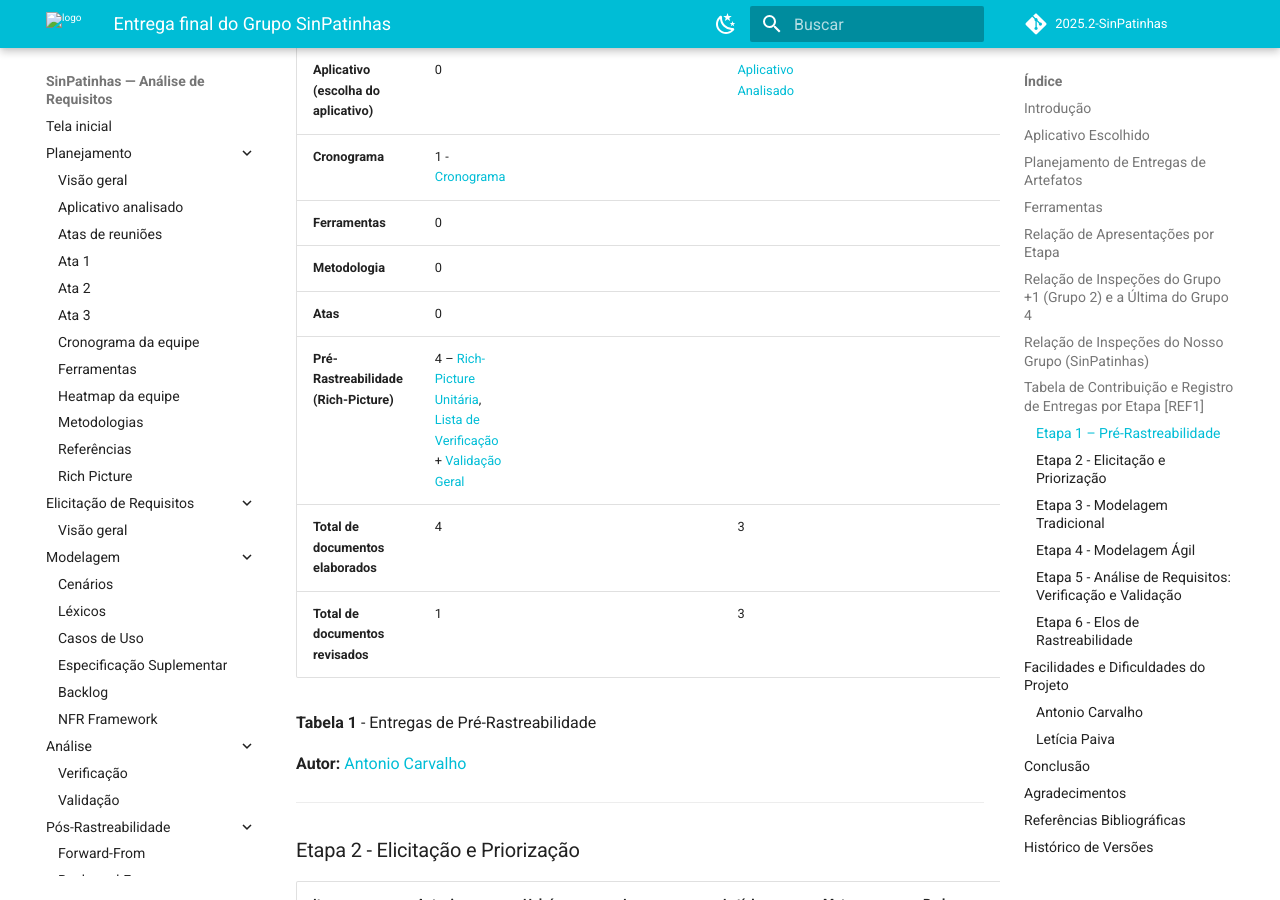
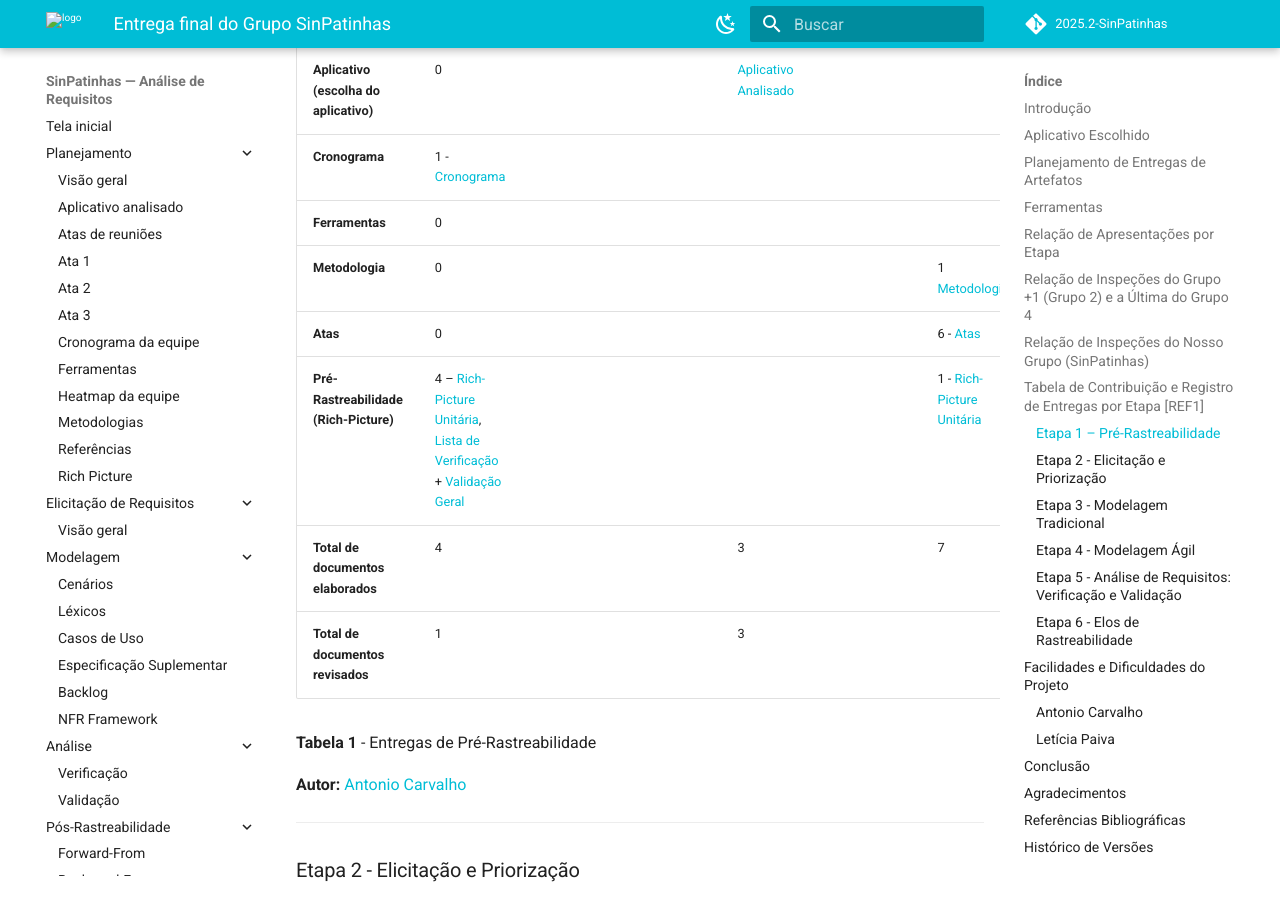
Before and after one commit to Requisitos-de-Software/2025.2-SinPatinhas, an MkDocs documentation site: the page built from docs/entrega_final/entrega_final.md, in a window 1280 px wide and 900 px high, scrolled down 2561 px. Built offline with MkDocs 1.6.1 and Material for MkDocs 9.7.7, drawn with Linux system fonts in a browser that asks for light colours; comment, search, counter and statistics services are not loaded.

Commit message:
Entrega final

```diff
--- a/docs/entrega_final/entrega_final.md
+++ b/docs/entrega_final/entrega_final.md
@@ -77,10 +77,10 @@ As **ferramentas manuseadas ao longo do desenvolvimento do projeto** apresentam-
 | **Aplicativo (escolha do aplicativo)** | 0 |  |  | [Aplicativo Analisado](/planejamento/aplicativo/README.md) |  |  |
 | **Cronograma** | 1 - [Cronograma](../planejamento/cronograma/README.md) |  |  |  |  |  |
 | **Ferramentas** | 0 |  |  |  |  |  |
-| **Metodologia** | 0 |  |  |  |  |  |
-| **Atas** | 0 |  |  |  |  |  |
-| **Pré-Rastreabilidade (Rich-Picture)** | 4 – [Rich-Picture Unitária](../planejamento/rich-picture/README.md#rich-pictures-unitários-que-foram-inicialmente-analisados), [Lista de Verificação](../planejamento/rich-picture/lista_de_verificao.md) + [Validação Geral](../planejamento/rich-picture/README.md#validação-com-tutora-de-animal) |  |  |  |  |  |
-| **Total de documentos elaborados** | 4 |  |  | 3 |  |  |
+| **Metodologia** | 0 |  |  |  |  | 1 [Metodologias](/planejamento/metodologias/README.md) |
+| **Atas** | 0 |  |  |  |  | 6 - [Atas](/planejamento/atas/README.md) |
+| **Pré-Rastreabilidade (Rich-Picture)** | 4 – [Rich-Picture Unitária](../planejamento/rich-picture/README.md#rich-pictures-unitários-que-foram-inicialmente-analisados), [Lista de Verificação](../planejamento/rich-picture/lista_de_verificao.md) + [Validação Geral](../planejamento/rich-picture/README.md#validação-com-tutora-de-animal) |  |  |  |  |1 - [Rich-Picture Unitária](../planejamento/rich-picture/README.md#rich-pictures-unitários-que-foram-inicialmente-analisados)  |
+| **Total de documentos elaborados** | 4 |  |  | 3 |  | 7 |
 | **Total de documentos revisados** | 1 |  |  | 3 |  |  |
 
 
```
Also changed, not shown: docs/planejamento/rich-picture/README.md (+12 -0 lines), docs/assets/PDFs/Entrega_Final/pedro/rp.png (added).
